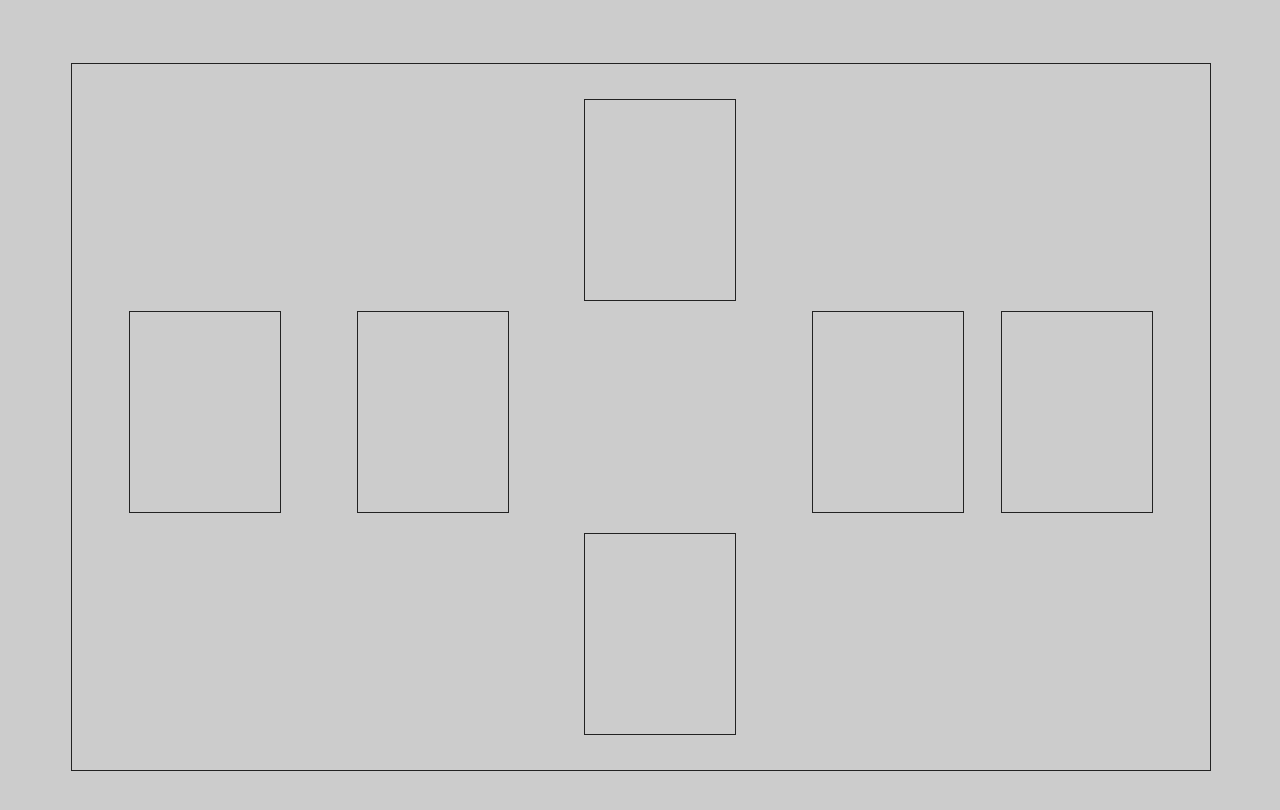
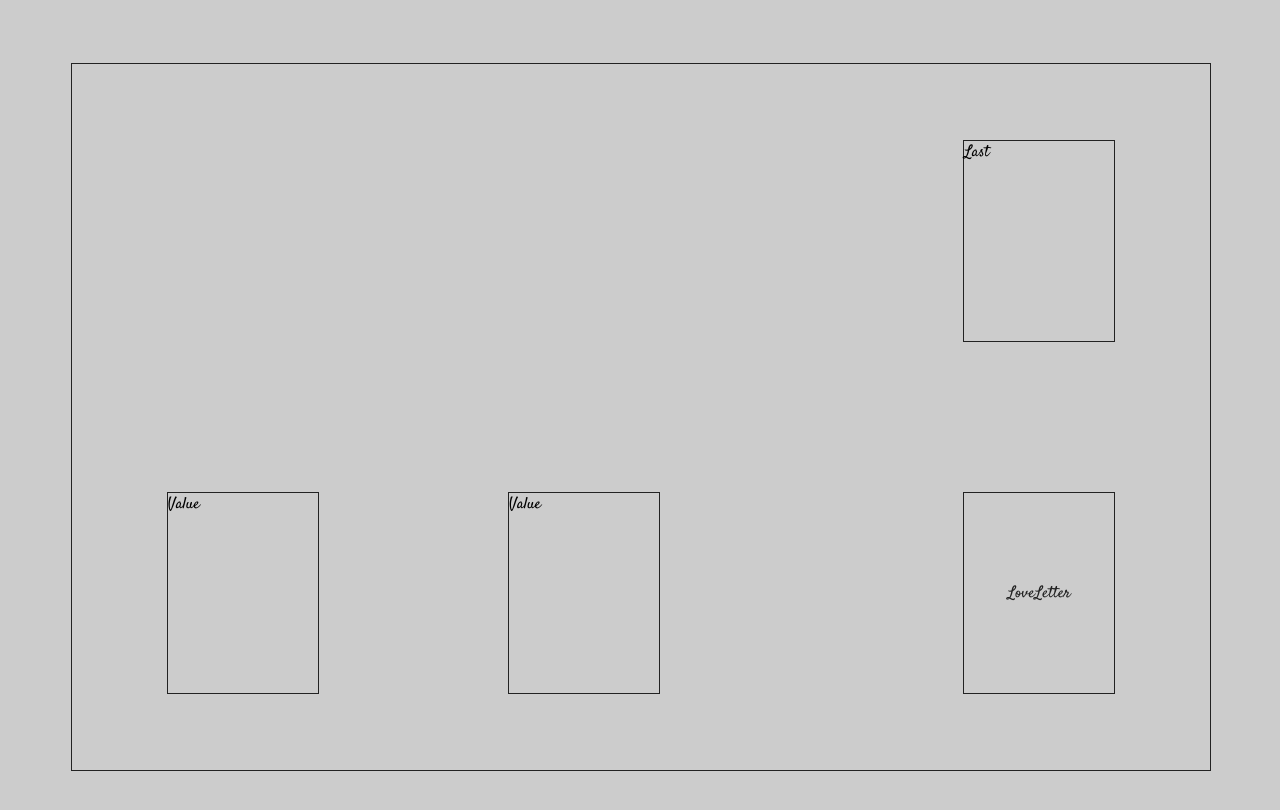
Before and after one commit to Sharqiewicz/LoveLetter, a website built with webpack: page src/index.html in a window 1280 px wide. Built offline with nearby package versions, Linux system fonts and the light colour scheme.

Commit message:
change bord structure

```diff
--- a/src/index.html
+++ b/src/index.html
@@ -2,23 +2,19 @@
 <head>
     <meta charset="UTF-8">
     <meta name="viewport" content="width=device-width, initial-scale=1.0">
+    <link href="https://fonts.googleapis.com/css2?family=Satisfy&display=swap" rel="stylesheet">
     <title>LoveLetter</title>
 </head>
 <body>
     <div class="game__container">
-        <div id="deck" class="deck__container"></div>
-        <div id="usedcard" class="usedcard__container"></div>
-        <div id="player1" class="player__container player--one">
-            <div class="card__element card--back"></div>
+        <div class="enemies__container"></div>
+        <div class="user__container">
+            <div id="first__card" class="card__element"> Value </div>
+            <div id="second__card" class="card__element"> Value </div>
         </div>
-        <div id="player2" class="player__container player--two">
-            <div class="card__element card--back"></div>
-        </div>
-        <div id="player3" class="player__container player--three">
-            <div class="card__element card--back"></div>
-        </div>
-        <div id="player4" class="player__container player--four">
-            <div class="card__element card--back"></div>
+        <div class="stats__container">
+            <div id="last__used" class="card__element"> Last </div>
+            <div id="deck" class="deck__container card--back"> LoveLetter </div>
         </div>
     </div>
 </body>
--- a/src/scss/main.scss
+++ b/src/scss/main.scss
@@ -1,5 +1,12 @@
 body{
     background-color: #ccc;
+    font-family: 'Satisfy', cursive;
+}
+
+.flex--complet{
+    display:flex;
+    align-items: center;
+    justify-content: center;
 }
 
 .game__container{
@@ -8,44 +15,16 @@ body{
     height: 90%;
     border: 1px solid #222;
     margin: 5%;
+    display: flex;
+    flex-wrap: wrap;
 }
 
 .deck__container, .usedcard__container{
     width: 150px;
     height: 200px;
     border: 1px solid #222;
-
-    position: absolute;
-    top: 35%;
-    left: 25%;
-}
-.usedcard__container{
-    left: 65%;
 }
 
-.player__container{
-    position: absolute;
-}
-
-.player--one{
-    top: 35%;
-    left: 5%;
-}
-
-.player--two{
-    top: 35%;
-    right: 5%;
-}
-
-.player--three{
-    top: 5%;
-    left: 45%;
-}
-
-.player--four{
-    bottom: 5%;
-    left: 45%;
-}
 
 .card__element{
     width: 150px;
@@ -54,11 +33,44 @@ body{
 }
 
 .card--back{
-    display:flex;
-    align-items: center;
-    justify-content: center;
+    @extend .flex--complet;
+    color: #222;
+}
+
+.enemies__container{
+    position: absolute;
+    left:0;
+    top:0;
+    display: flex;
+    height: 40%;
+    width: 70%;
+}
+
+.stats__container{
+    @extend .flex--complet;
+    flex-direction: column;
+    justify-content: space-around;
+    position: absolute;
+    top:0;
+    right: 0;
+    width: 30%;
+    height: 100%;
+}
+
+.user__container{
+    @extend .flex--complet;
+    justify-content: space-around;
+    position: absolute;
+    left: 0;
+    bottom: 0;
+    display: flex;
+    height: 50%;
+    width: 60%;
 }
 
 .card--shown{
-
+    display: block;
 }
+.card--hidden{
+    display: none;
+}
```
